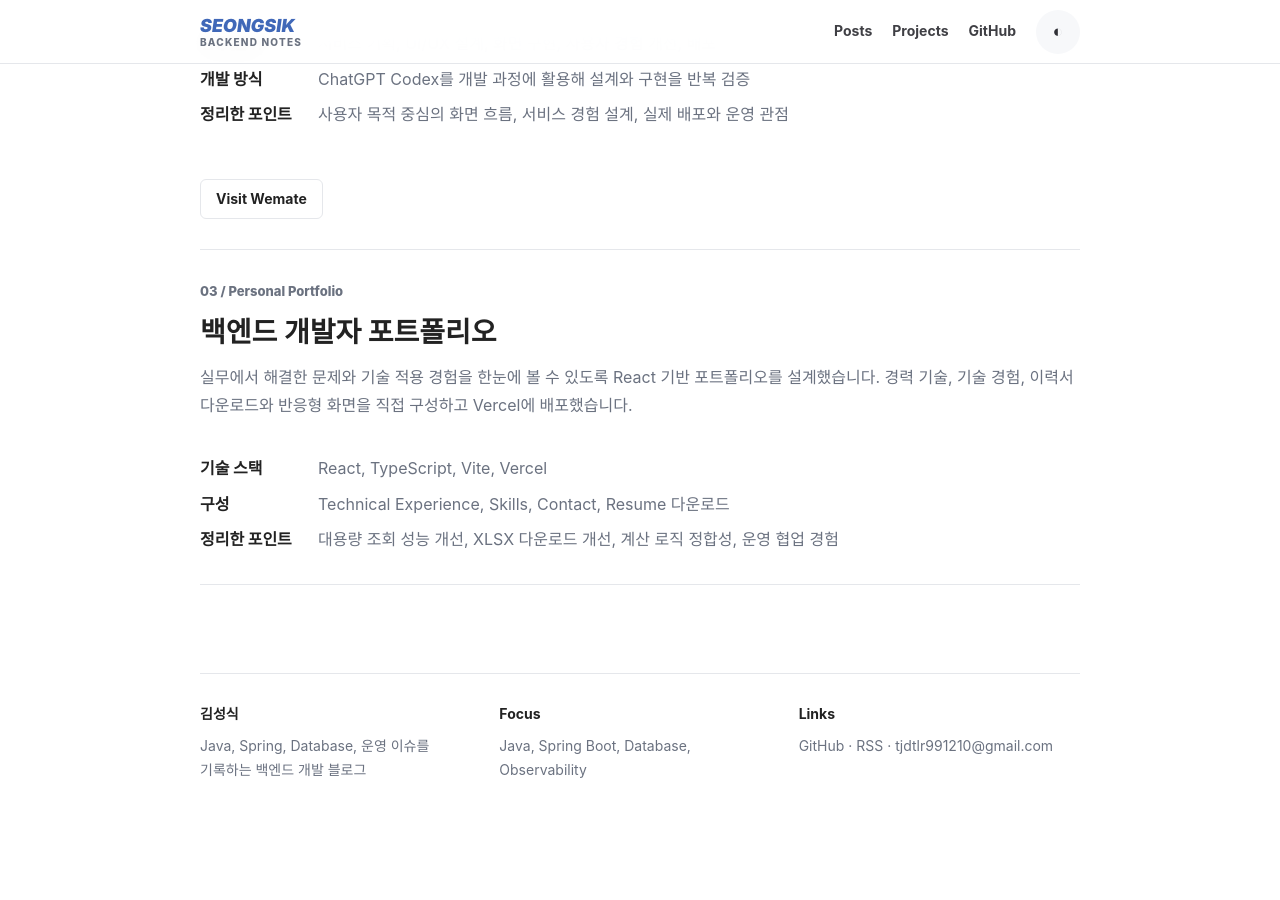
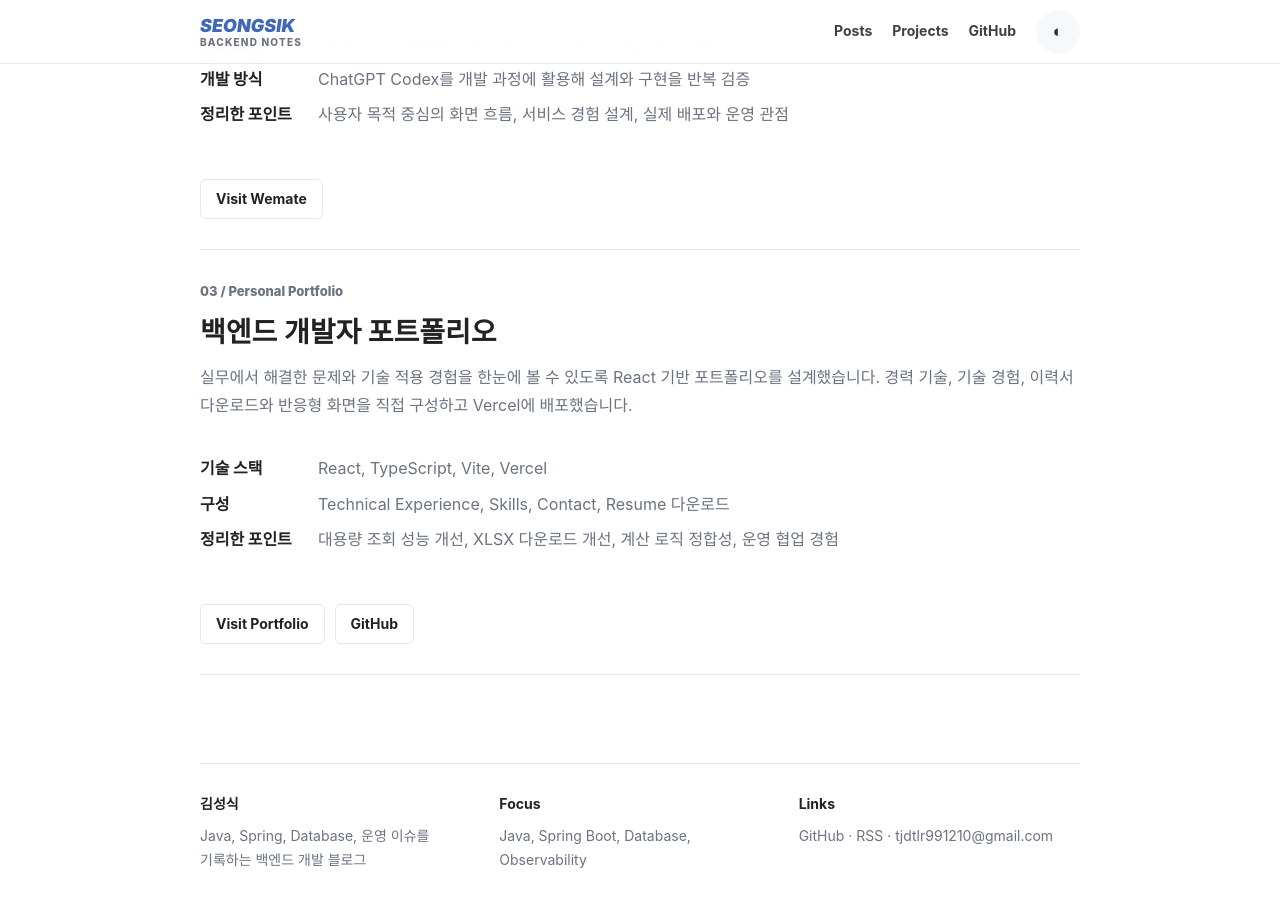
Before and after one commit to seongsik082/seongsik082.github.io, a Jekyll site: the page built from projects.md, in a window 1280 px wide and 900 px high, scrolled down 975 px. Built offline with Jekyll 4.4.1, drawn with Linux system fonts in a browser that asks for light colours; some web fonts are replaced; before the commit the page ends 1785 px from its top, so only the background shows below that.

Commit message:
Restore complete projects page content

```diff
--- a/projects.md
+++ b/projects.md
@@ -4,12 +4,10 @@ title: Projects
 permalink: /projects/
 ---
 
-
 <section class="page-title">
   <p class="eyebrow">Projects</p>
   <h1>실제 서비스 운영과 개인 프로젝트에서 쌓은 문제 해결 경험을 정리했습니다.</h1>
 </section>
-
 
 <section class="project-list">
   <article class="project-card">
@@ -30,7 +28,6 @@ permalink: /projects/
       <dd>불필요한 JOIN 제거, 인덱스 키 기준 조건 조정, Apache POI 기반 XLSX 다운로드 전환, 데이터 정합성 검증</dd>
     </dl>
   </article>
-
 
   <article class="project-card">
     <div>
@@ -54,7 +51,6 @@ permalink: /projects/
     </div>
   </article>
 
-
   <article class="project-card">
     <div>
       <p class="section-label">03 / Personal Portfolio</p>
@@ -71,3 +67,10 @@ permalink: /projects/
       <dd>Technical Experience, Skills, Contact, Resume 다운로드</dd>
       <dt>정리한 포인트</dt>
       <dd>대용량 조회 성능 개선, XLSX 다운로드 개선, 계산 로직 정합성, 운영 협업 경험</dd>
+    </dl>
+    <div class="link-row">
+      <a href="https://portfolio2026-seven-livid.vercel.app">Visit Portfolio</a>
+      <a href="https://github.com/seongsik082">GitHub</a>
+    </div>
+  </article>
+</section>
```
